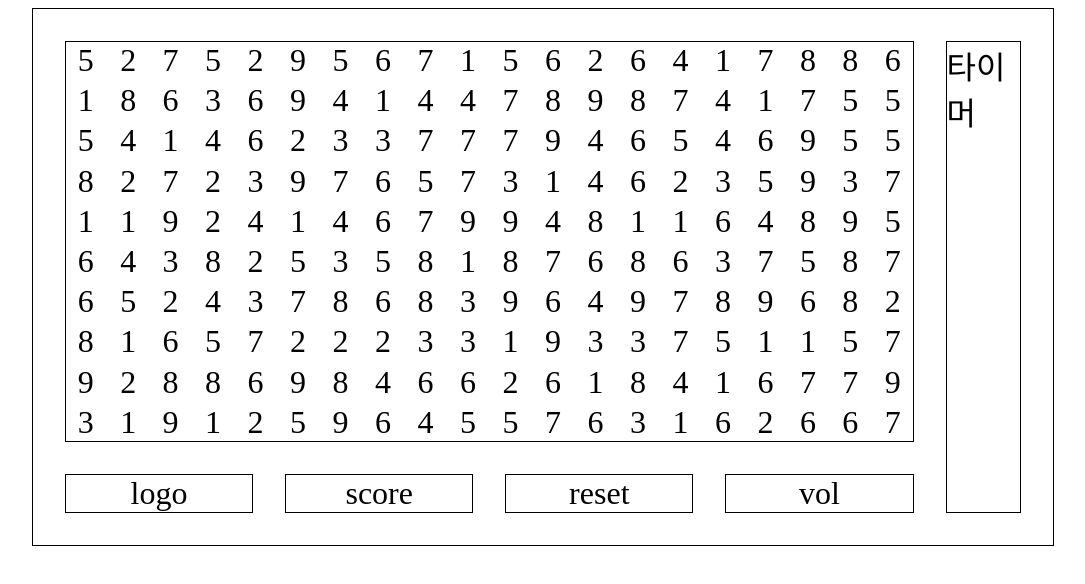
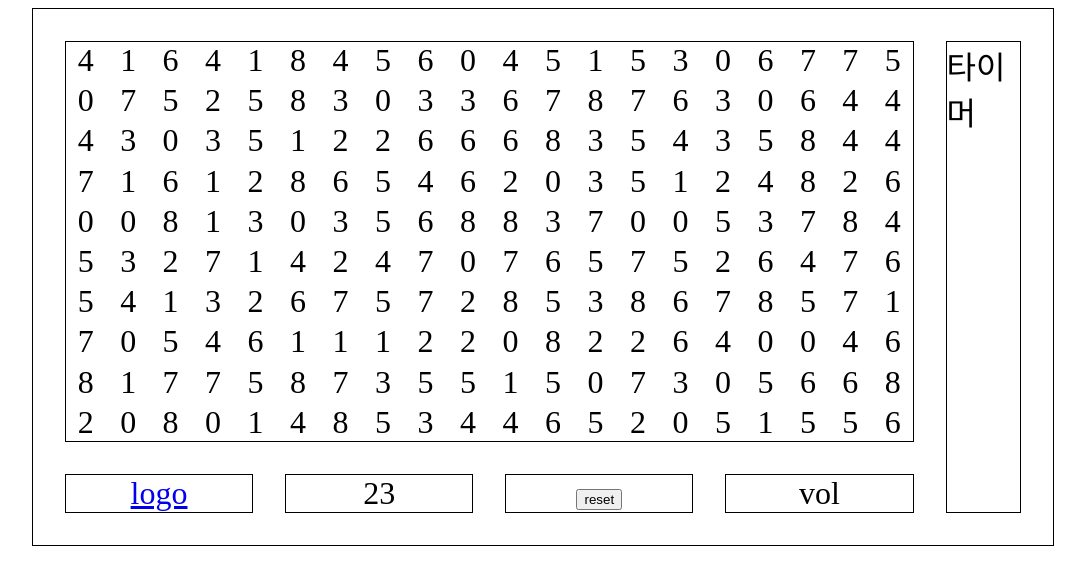
Before and after one commit to qeemoo/pg, a Next.js app: page /apple in a window 1280 px wide. Shown: the top 584 px of the page, without its empty margins (97-1182 px from the left). Built offline with nearby package versions, Linux system fonts and the light colour scheme.

Commit message:
✅ Add: Add logo link, score update, reset button
로고 메인페이지로 링크연결, 스코어 0점이면 업데이트, 리셋 버튼으로 배열 재생성 기능 추가

```diff
--- a/src/app/apple/page.tsx
+++ b/src/app/apple/page.tsx
@@ -2,19 +2,26 @@
 
 import { useEffect, useState } from 'react';
 import S from './apple.module.css';
+import Link from 'next/link';
 
 const generateAppleGrid = () => {
   return Array.from(
     { length: 10 * 20 },
-    () => Math.floor(Math.random() * 9) + 1
+    () => Math.floor(Math.random() * 9) + 0 // test를 위하여 0으로 변경 1로 수정필요
   );
+};
+
+const findZeroPoint = (searchGrid: number[]) => {
+  return searchGrid.filter((n) => n === 0).length;
 };
 
 const Apple = () => {
   const [appleGrid, setAppleGrid] = useState<number[]>([]);
+  const [score, setScore] = useState<number>(0);
 
   useEffect(() => {
     setAppleGrid(generateAppleGrid());
+    setScore(findZeroPoint(generateAppleGrid()));
   }, []);
 
   return (
@@ -28,9 +35,21 @@ const Apple = () => {
           </div>
         </div>
         <div className={S.option_container}>
-          <div className={S.logo_box}>logo</div>
-          <div className={S.score_box}>score</div>
-          <div className={S.reset_box}>reset</div>
+          <div className={S.logo_box}>
+            <Link href='/'> logo</Link>
+          </div>
+          <div className={S.score_box}>{score}</div>
+          <div className={S.reset_box}>
+            <button
+              onClick={() => {
+                const newGrid = generateAppleGrid();
+                setAppleGrid(newGrid);
+                setScore(findZeroPoint(newGrid));
+              }}
+            >
+              reset
+            </button>
+          </div>
           <div className={S.volume_box}>vol</div>
         </div>
       </div>
```
